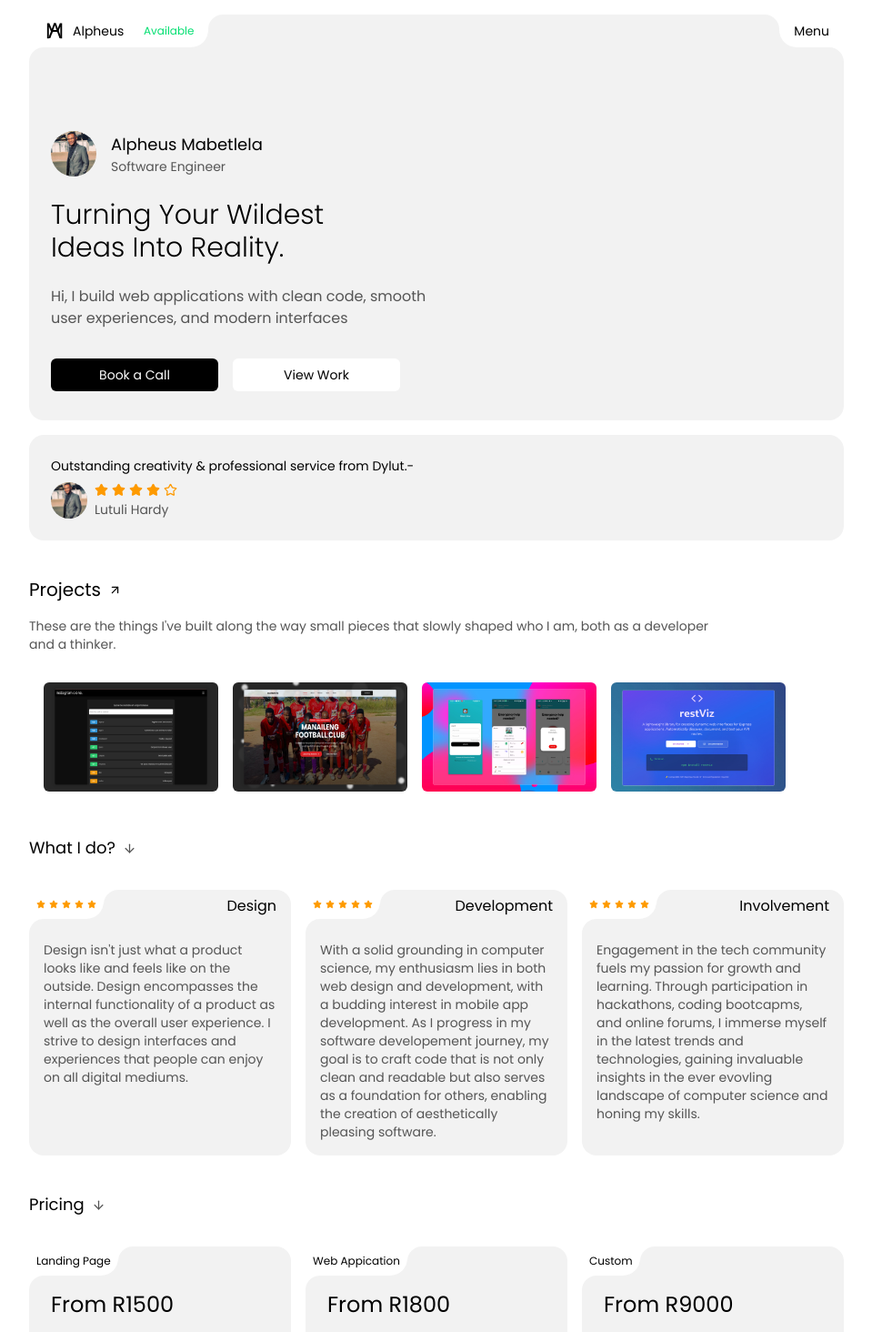
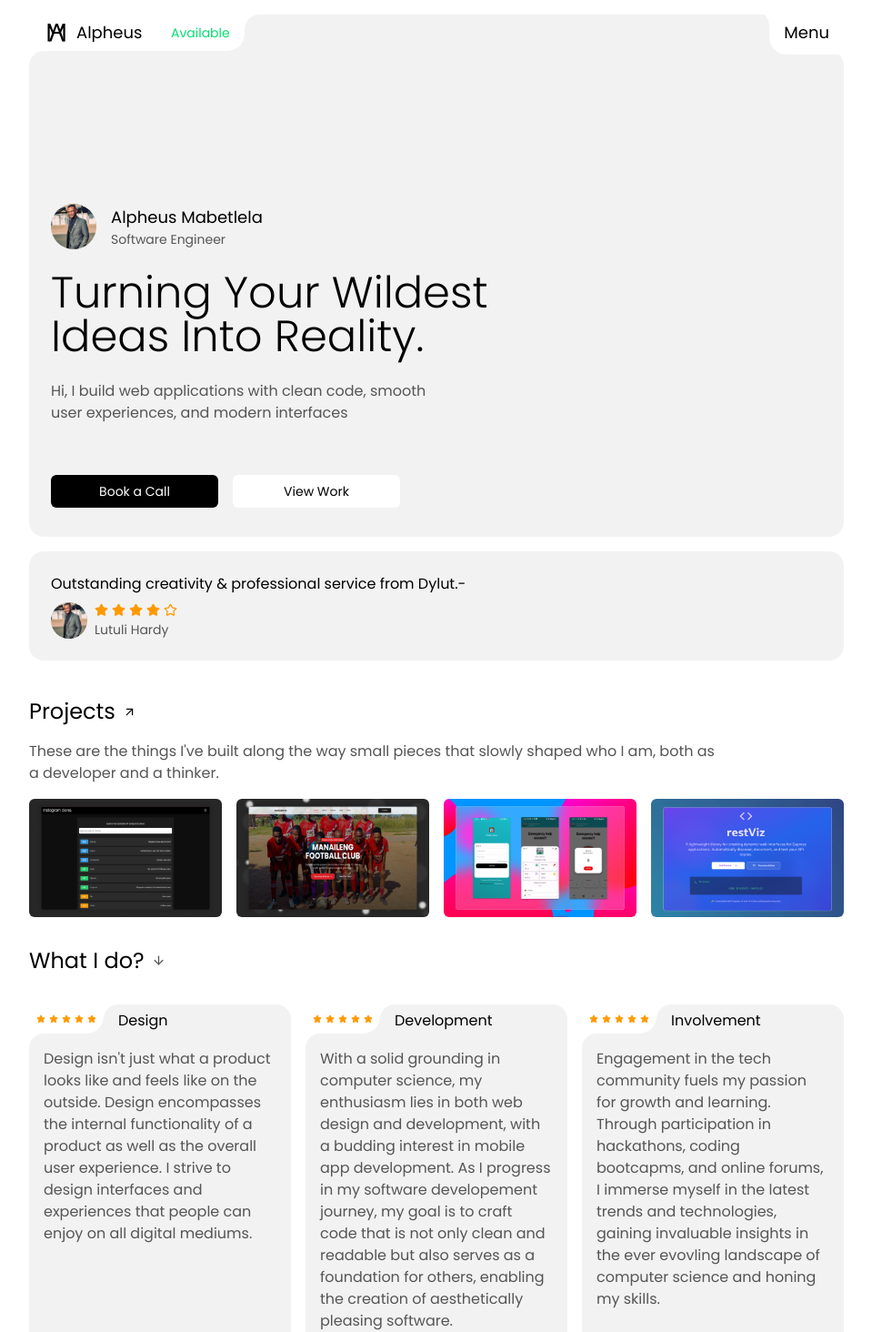
Before and after one commit to theCalculatar/v2.portfolio, a Next.js app: page / in a window 1280 px wide. Shown: the top 1464 px of the page at 91% size, without its empty margins (160-1119 px from the left). Built offline with nearby package versions, Linux system fonts and the light colour scheme.

Commit message:
enhance UI,

```diff
--- a/src/app/globals.css
+++ b/src/app/globals.css
@@ -41,3 +41,16 @@ h4,
 h5 {
   color: var(--font-primary);
 }
+
+h2 {
+  @apply text-2xl;
+}
+
+.hide-scrollbar {
+  scrollbar-width: none;
+  -ms-overflow-style: none;
+}
+
+.hide-scrollbar::-webkit-scrollbar {
+  display: none;
+}
--- a/src/app/page.tsx
+++ b/src/app/page.tsx
@@ -10,7 +10,7 @@ export default function Home() {
       <Hero />
 
       <div className="flex flex-col p-6 mt-4 bg-card-background rounded-2xl gap-2">
-        <p className="text-sm text-font-primary">
+        <p className="text-sm lg:text-base text-font-primary">
           Outstanding creativity & professional service from Dylut.-
         </p>
 
@@ -61,26 +61,27 @@ export default function Home() {
           Projects <ArrowDown height={15} width={15} className="-rotate-135" />
         </h2>
 
-        <p className="text-sm text-pretty max-w-3xl">
+        <p className="text-sm lg:text-base text-pretty max-w-3xl">
           These are the things I&#39;ve built along the way small pieces that
           slowly shaped who I am, both as a developer and a thinker.
         </p>
       </div>
 
-      <div className="w-full overflow-hidden">
-        <div className="p-4 flex rounded-2xl marqueeContent gap-4">
+      <div className="w-full overflow-hidden md:overflow-auto hide-scrollbar">
+        <div className="p-4 flex md:p-0 md:grid md:grid-cols-4 rounded-2xl marqueeContent gap-4">
           {data.projects.map((project, key) => {
             return (
               <div
-                className="w-48 overflow-clip object-fill imageWrapper rounded-md flex-none"
+                className="w-full overflow-clip imageWrapper rounded-md flex-none grid-cols-none"
                 key={key}
               >
                 <Image
                   src={project.preview}
-                  width={170}
-                  height={86}
+                  width={296}
+                  height={182}
                   alt="qwery fork"
-                  style={{ width: "196px", height: "120px", objectFit: "fill" }}
+                  className=" w-full hover:scale-105 transition-all duration-300"
+                  style={{ objectFit: "fill" }}
                 />
               </div>
             );
@@ -88,7 +89,6 @@ export default function Home() {
         </div>
         <style>{`
           .marqueeContent {
-            display: flex;
             animation: scroll 10s linear infinite;
           }
 
@@ -114,7 +114,7 @@ export default function Home() {
         {data.services.map((service, key) => {
           return (
             <div className="bg-card-background rounded-2xl" key={key}>
-              <div className="flex justify-between">
+              <div className="flex justify-start">
                 <RoundEdges className="px-2 bg-background" bl_1 tr_0>
                   <div className="flex gap-1">
                     <Star
@@ -149,12 +149,14 @@ export default function Home() {
                     />
                   </div>
                 </RoundEdges>
-                <p className="capitalize mt-1.5 text-font-primary mr-4">
+                <p className="capitalize xl:text-base text-sm mt-1.5 text-font-primary mr-4">
                   {service.name}
                 </p>
               </div>
 
-              <p className="mx-4 mt-2 mb-4 text-sm">{service.description}</p>
+              <p className="mx-4 mt-0 mb-4 text-sm lg:text-base">
+                {service.description}
+              </p>
             </div>
           );
         })}
@@ -170,7 +172,9 @@ export default function Home() {
           return (
             <div className="bg-card-background  rounded-2xl pb-6" key={key}>
               <RoundEdges className="px-2 bg-background" bl_1 tr_0>
-                <p className="text-xs text-font-primary">{service.type}</p>
+                <p className="text-xs text-font-primary lg:text-sm">
+                  {service.type}
+                </p>
               </RoundEdges>
               <div className=" px-6 flex flex-col gap-1">
                 <p className="text-2xl text-font-primary">
@@ -201,7 +205,7 @@ export default function Home() {
       </div>
 
       <div className="py-4 mt-6 rounded-2xl flex gap-2 items-center">
-        <h2 className="text-lg">FAQ&apos;s </h2>
+        <h2>FAQ&apos;s </h2>
         <ArrowDown height={15} width={15} />
       </div>
 
--- a/src/components/Hero.tsx
+++ b/src/components/Hero.tsx
@@ -5,7 +5,7 @@ import React from "react";
 function Hero() {
   return (
     <div className="w-full bg-card-background pt-32 px-6  pb-8 rounded-2xl">
-      <div className="flex gap-4 items-center">
+      <div className="flex gap-4 items-center xl:mt-20">
         <Image
           src={"/images/lee.jpeg"}
           width={50}
@@ -21,7 +21,7 @@ function Hero() {
         </div>
       </div>
 
-      <h1 className="capitalize max-w-sm flex mt-6 font-light text-3xl text-balance">
+      <h1 className="capitalize max-w-sm xl:max-w-3xl flex mt-6 font-light text-3xl xl:text-5xl text-balance">
         Turning your wildest ideas into reality.
       </h1>
 
@@ -30,7 +30,7 @@ function Hero() {
         and modern interfaces
       </p>
 
-      <div className="mt-8 flex gap-4 max-w-sm text-center">
+      <div className="mt-8 xl:mt-14 flex gap-4 max-w-sm text-center">
         <Link
           href="/contact"
           className="py-2 px-4 text-white dark:bg-white bg-black dark:text-black rounded-md text-sm w-full"
--- a/src/components/Navbar.tsx
+++ b/src/components/Navbar.tsx
@@ -17,20 +17,21 @@ function Navbar({ className = "" }: { className?: string }) {
         bl_1
         br_1
       >
-        <div className="h-9 flex justify-between items-center  w-full ">
-          <RoundEdges tr_0 className="h-9 bg-background px-4 z-10">
+        <div className="h-9 xl:h-10 flex justify-between items-center  w-full ">
+          <RoundEdges tr_0 className="h-9 xl:h-10 bg-background px-4 z-10">
             <div className=" flex items-center gap-2 ">
               <div className="flex gap-2 items-center">
-                <div className="w-6 h-6 bg-[url(/logo.svg)] dark:bg-[url(/logo-light.svg)] bg-center bg-no-repeat bg-contain" />
-                <TextFlip className="w-17.5">
+                <div className="w-6 h-6 xl:w-7 xl:h-7 bg-[url(/logo.svg)] dark:bg-[url(/logo-light.svg)] bg-center bg-no-repeat bg-contain" />
+                <TextFlip className="w-17.5 xl:text-lg xl:w-24">
                   <Link href={"/"}>Alpheus</Link>
                   <Link href={"/"}>Mabetlela</Link>
                 </TextFlip>
               </div>
+              <div className="text-sm xl:text-md">
                 {data.slots !== 0 ? (
                   <TextFlip>
-                  <p className="text-xs text-green-400">Available</p>
-                  <p className="text-xs text-green-400">
+                    <p className="text-green-400">Available</p>
+                    <p className="text-green-400">
                       <span className="flex gap-2 items-center">
                         <span className="w-2 h-2 bg-green-400 rounded-full"></span>
                         {data.slots} slots
@@ -39,15 +40,16 @@ function Navbar({ className = "" }: { className?: string }) {
                   </TextFlip>
                 ) : (
                   <TextFlip>
-                  <p className="text-xs text-red-500">Booked</p>
-                  <p className="text-xs text-red-500">Booked</p>
+                    <p className="text-red-500">Booked</p>
+                    <p className="text-red-500">Booked</p>
                   </TextFlip>
                 )}
+              </div>
             </div>
           </RoundEdges>
           <RoundEdges
             tl_0
-            className="h-9 px-4 flex items-center justify-center bg-background z-10 cursor-pointer"
+            className="h-9 xl:h-12 xl:text-lg px-4 flex items-center justify-center bg-background z-10 cursor-pointer"
             onClick={() => navDispach(NAVOPEN)}
           >
             <div>
```
Lines whose indentation alone changed are shown as unchanged.
